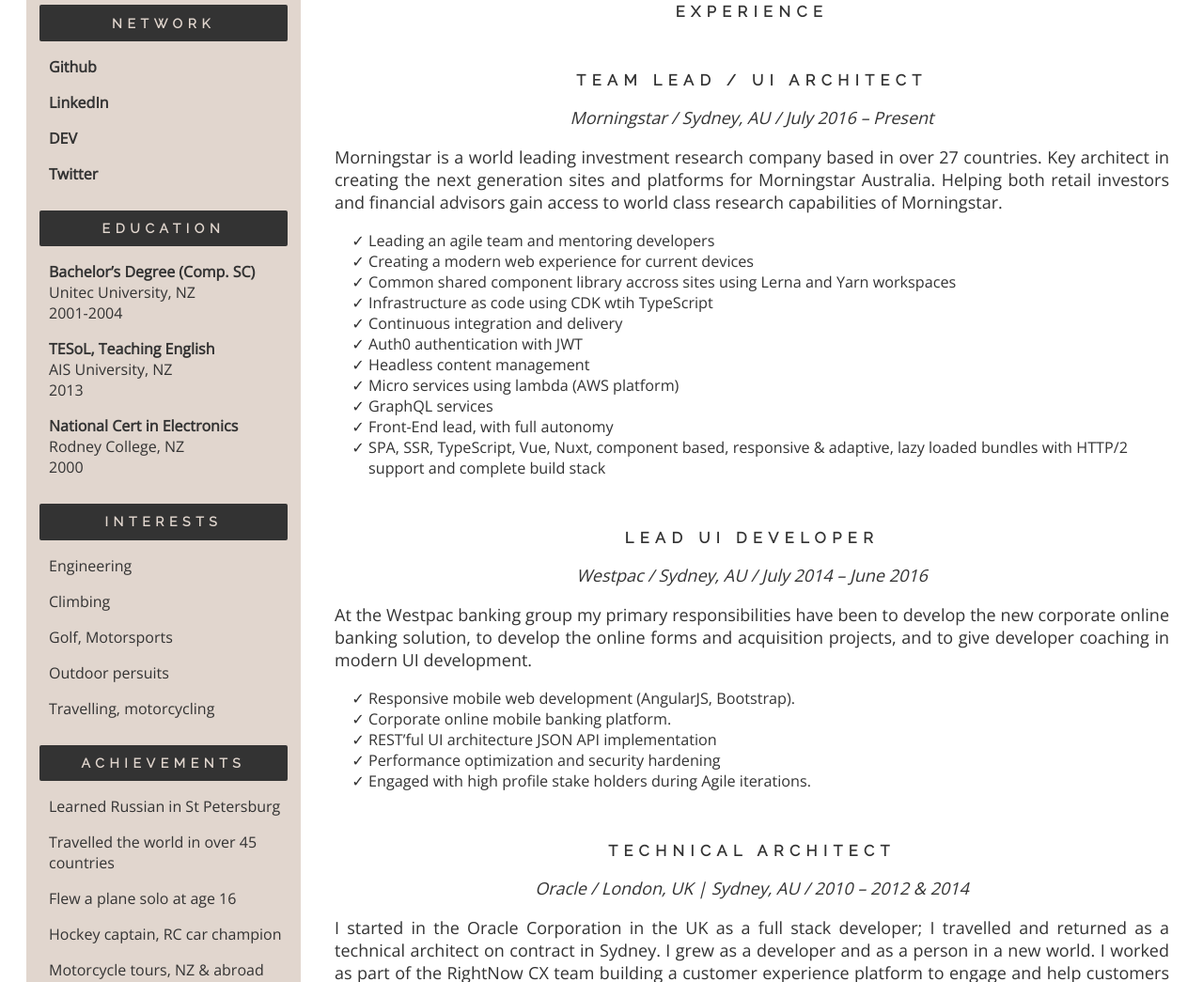
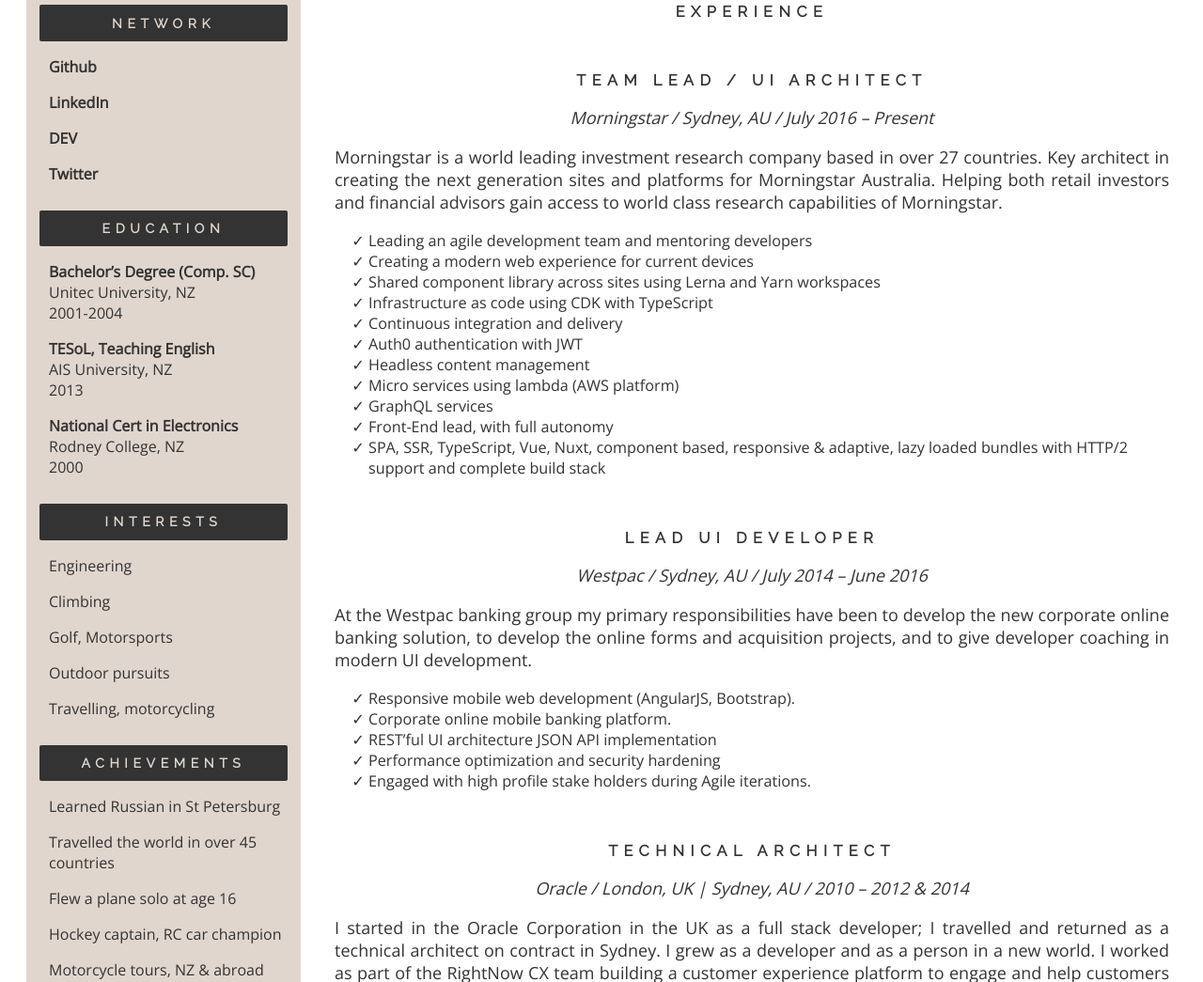
Before and after one commit to jimmythecoder/jimmythecoder.github.io, a website built with webpack: page index.ejs in a window 1280 px wide. Shown: the part 671-1716 px from the top of the page at 94% size. Built offline with nearby package versions, Linux system fonts and the light colour scheme; a web font is replaced by a local one.

Commit message:
Small spelling errors fixed

```diff
--- a/index.ejs
+++ b/index.ejs
@@ -81,7 +81,7 @@
 			<p>Engineering</p>
 			<p>Climbing</p>
 			<p>Golf, Motorsports</p>
-			<p>Outdoor persuits</p>
+			<p>Outdoor pursuits</p>
 			<p>Travelling, motorcycling</p>
 		</section>
 
@@ -161,10 +161,10 @@
 			</p>
 
 			<ul class="highlights">
-				<li>Leading an agile team and mentoring developers</li>
+				<li>Leading an agile development team and mentoring developers</li>
 				<li>Creating a modern web experience for current devices</li>
-				<li>Common shared component library accross sites using Lerna and Yarn workspaces</li>
-				<li>Infrastructure as code using CDK wtih TypeScript</li>
+				<li>Shared component library across sites using Lerna and Yarn workspaces</li>
+				<li>Infrastructure as code using CDK with TypeScript</li>
 				<li>Continuous integration and delivery</li>
 				<li>Auth0 authentication with JWT</li>
 				<li>Headless content management</li>
```
